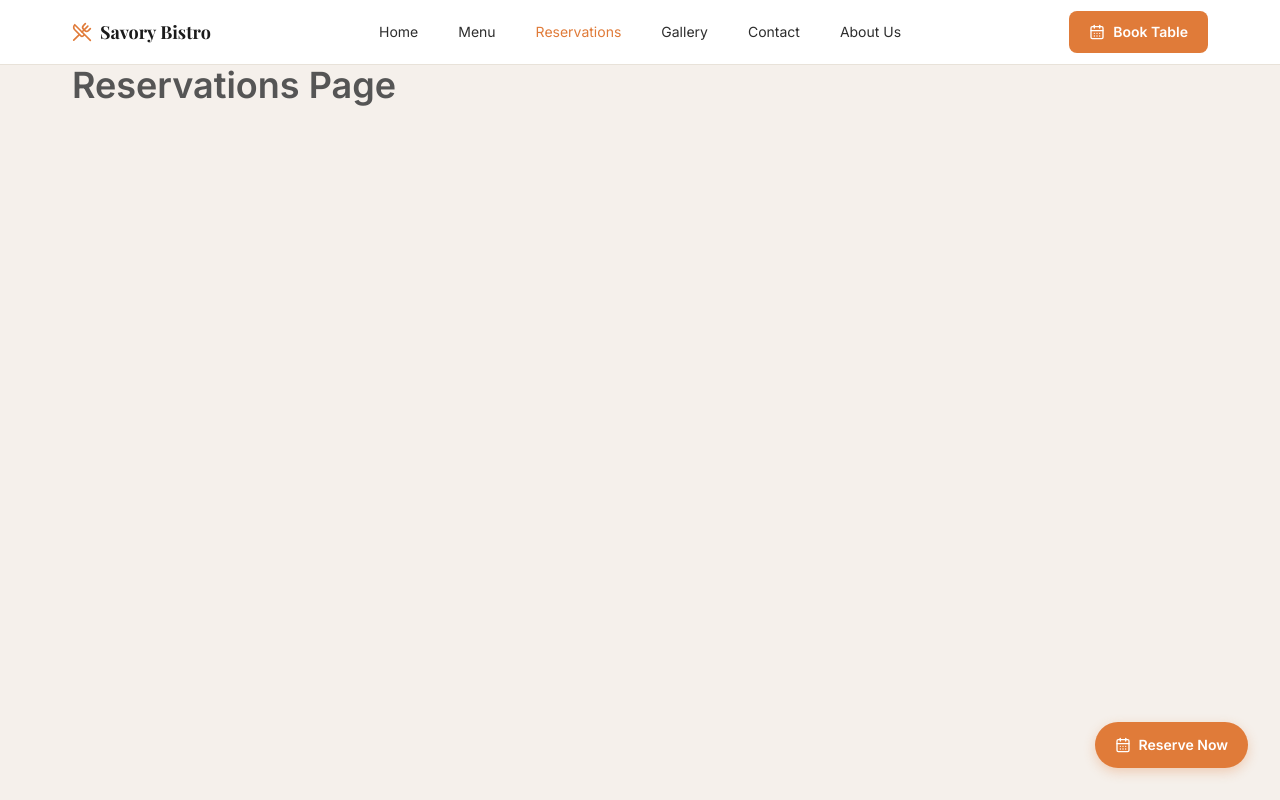
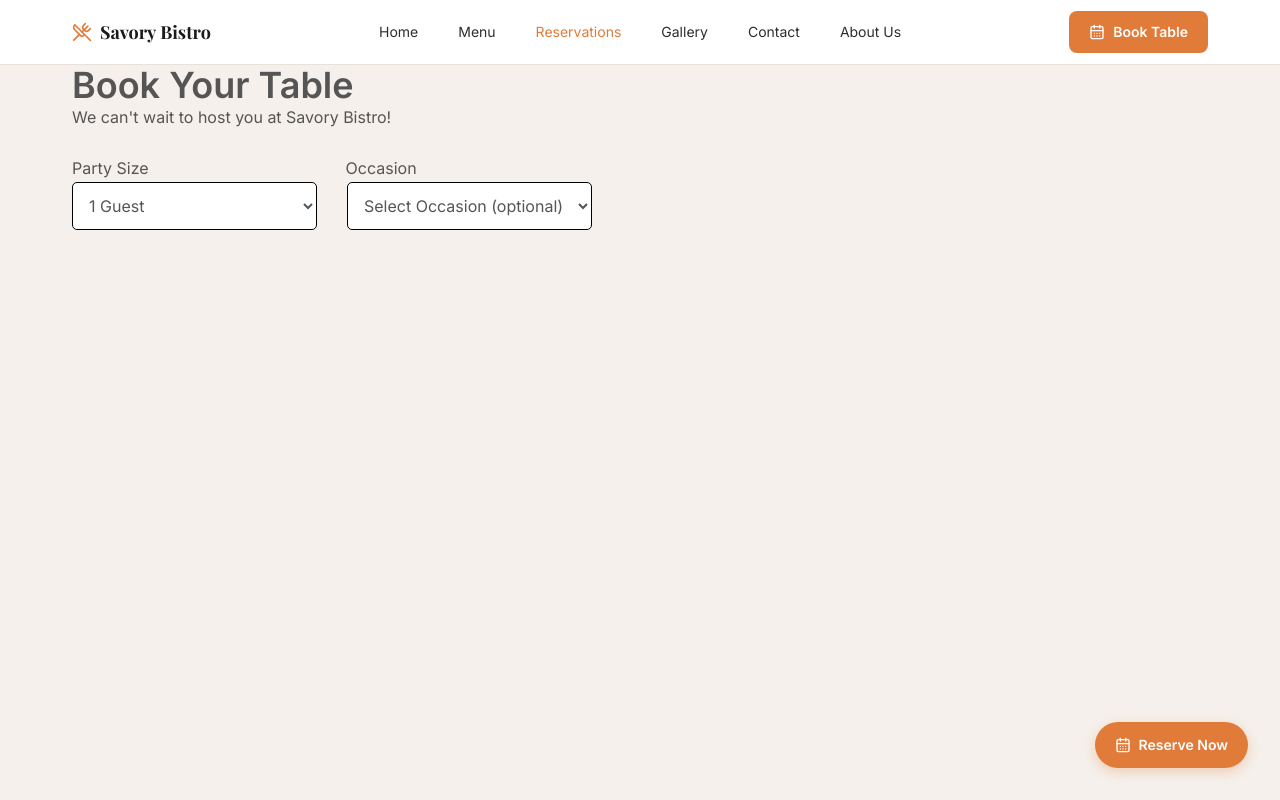
Before and after one commit to AhmedTyson/savory-bistro, a React (Vite) app: page /reservations in a window 1280 px wide. Shown: the top 800 px of the page. Built offline with nearby package versions, Linux system fonts and the light colour scheme; a web font is replaced by a local one.

Commit message:
feat: implement initial Reservations page with a form for party size and occasion selection.

```diff
--- a/src/pages/Reservations/Reservations.css
+++ b/src/pages/Reservations/Reservations.css
@@ -1 +1,20 @@
-/* Reservations page styles */
+#party {
+    width: 245px;
+    padding: 12px;
+    border: 1px solid black;
+    border-radius: 5px;
+    background-color: white;
+}
+
+#occasiontext {
+ margin-left: 197px;
+}
+
+#occasion {
+    width: 245px;
+    padding: 12px;
+    border: 1px solid black;
+    border-radius: 5px;
+    background-color: white;
+    margin-left: 30px;
+}
--- a/src/pages/Reservations/Reservations.jsx
+++ b/src/pages/Reservations/Reservations.jsx
@@ -1,5 +1,40 @@
 import './Reservations.css';
 function Reservations() {
-  return <div className="min-h-screen py-24 container"><h1 className="text-4xl font-bold">Reservations Page</h1></div>;
+  return (
+  <div className="min-h-screen py-24 container">
+    <h1 className="text-4xl font-bold">Book Your Table</h1>
+    <p className="--color-text-body">We can't wait to host you at Savory Bistro!</p>
+    <br></br>
+    <form>
+      <label>Party Size</label>
+      <label id='occasiontext'>Occasion</label>
+      <br></br>
+      <select id='party'>
+        <option> 1 Guest</option>
+        <option> 2 Guests</option>
+        <option> 3 Guests</option>
+        <option> 4 Guests</option>
+        <option> 5 Guests</option>
+        <option> 6 Guests</option>
+        <option> 7 Guests</option>
+        <option> 8 Guests</option>
+        <option> 9 Guests</option>
+        <option> 10 Guests</option>
+      </select>
+      <select id='occasion'>
+        <option> Select Occasion (optional)</option>
+        <option> Birthday</option>
+        <option> Anniversary</option>
+        <option> Graduation</option>
+        <option> Engagement</option>
+      </select>
+     </form>
+     </div>
+
+  )
 }
+
+
+
+
 export default Reservations;
```
